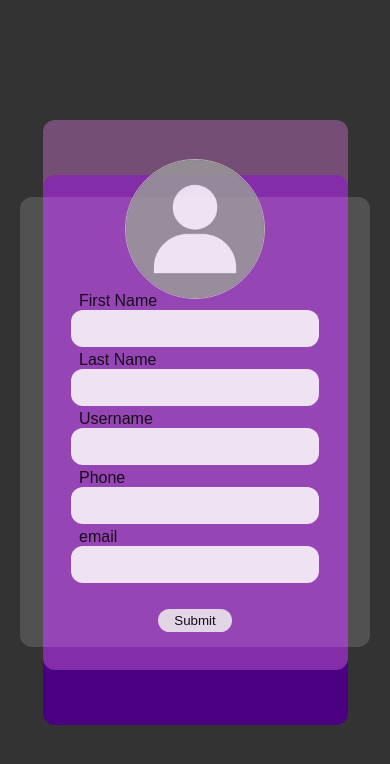
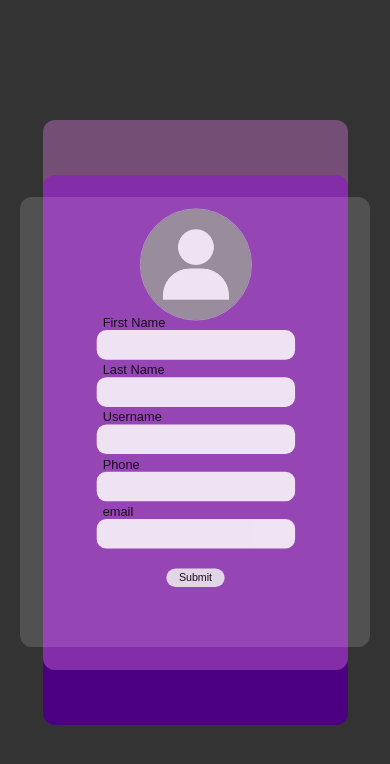
Before and after one commit to KylesTech95/profile-card, a website: page index.html in a window 390 px wide. Drawn offline with nearby package versions, Linux system fonts and the light colour scheme; a web font is replaced by a local one.

Commit message:
test:mobile portrait view

```diff
--- a/public/styles.css
+++ b/public/styles.css
@@ -159,3 +159,9 @@ form{
     }
 
 }
+
+@media screen and (max-width:400px) and (max-height:900px){
+    .card-info{
+        transform:scale(.8)
+    }
+}
--- a/styles.css
+++ b/styles.css
@@ -159,3 +159,9 @@ form{
     }
 
 }
+
+@media screen and (max-width:400px) and (max-height:900px){
+    .card-info{
+        transform:scale(.8)
+    }
+}
```
Also changed, not shown: 1 other file.
